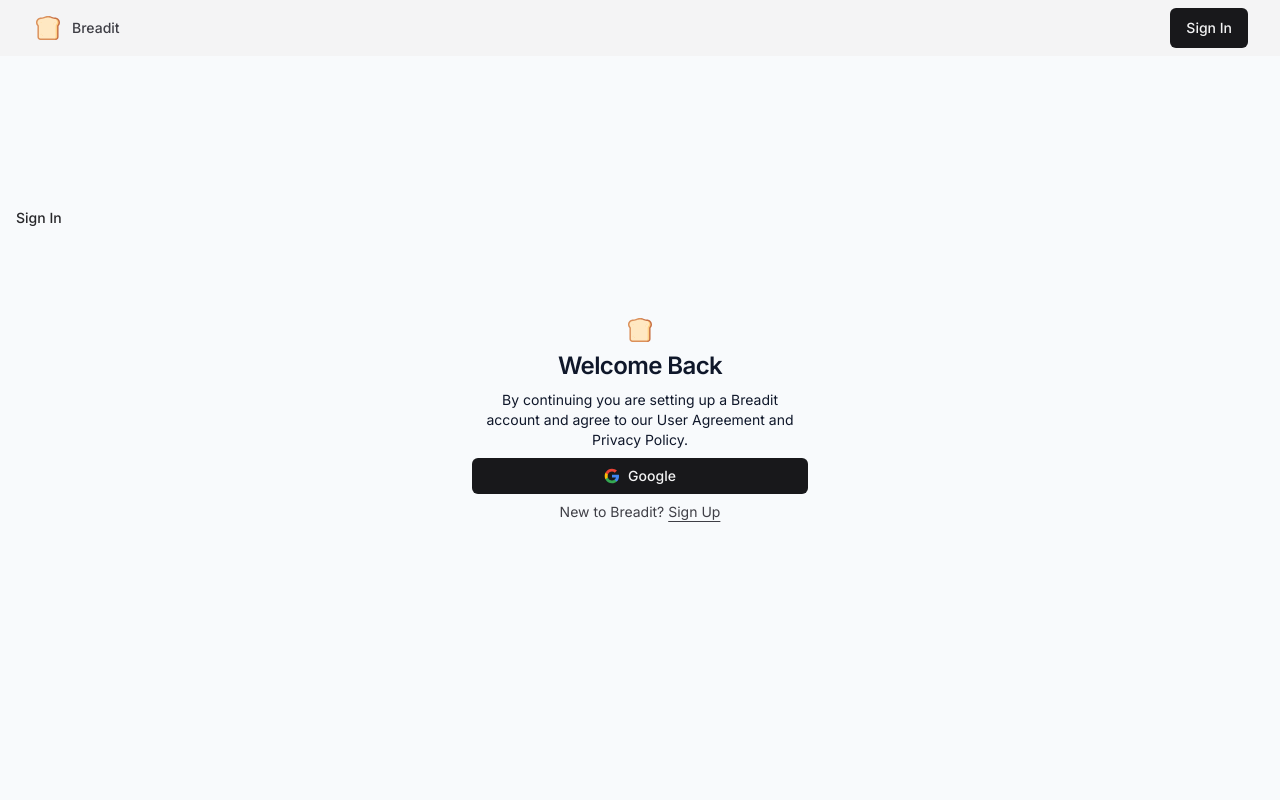
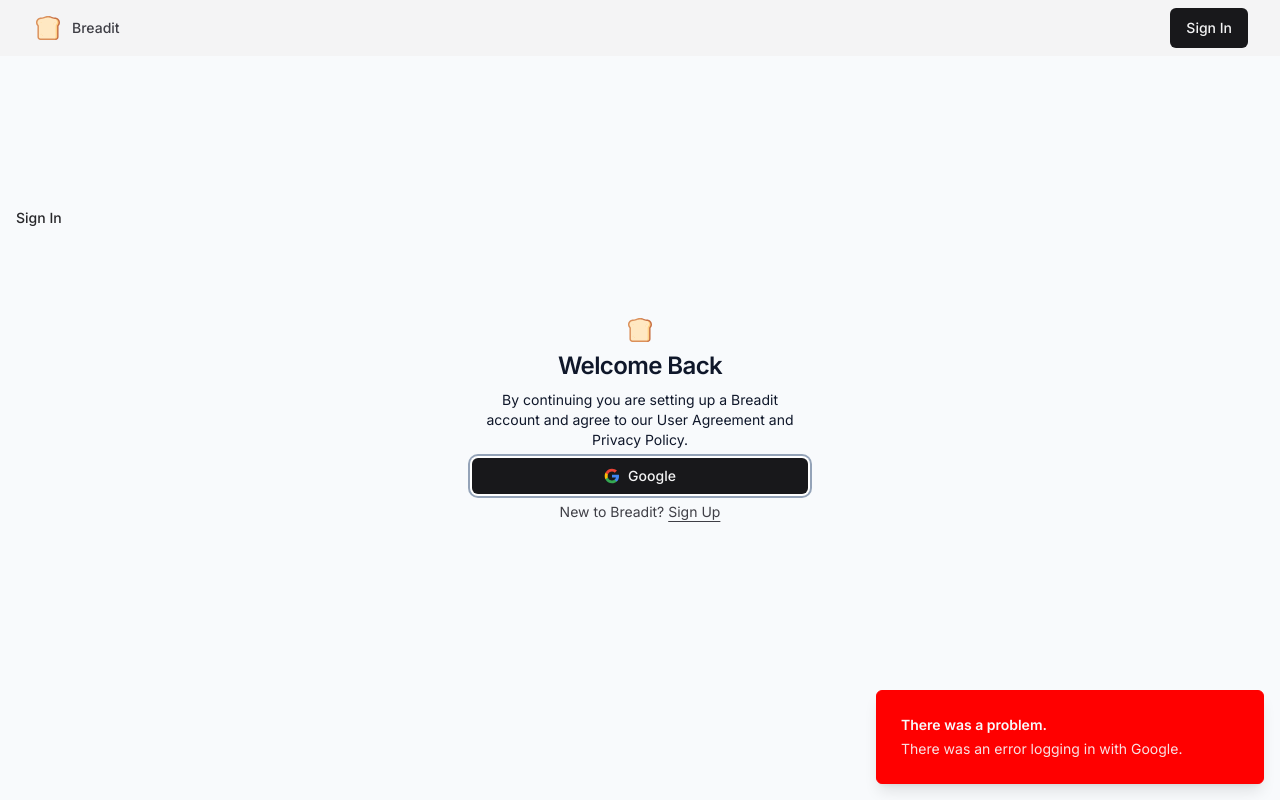
Before and after one commit to LorenzoWynberg/breadit, a Next.js app: page /sign-in in a window 1280 px wide. Both pictures are taken after a click on the button "Google". Built offline with nearby package versions, Linux system fonts and the light colour scheme.

Commit message:
Added Toaster

```diff
--- a/src/app/layout.tsx
+++ b/src/app/layout.tsx
@@ -1,31 +1,36 @@
-import Navbar from '@/components/Navbar'
-import { cn } from '@/lib/utils'
-import '@/styles/globals.css'
-import { Inter } from 'next/font/google'
+import Navbar from '@/components/Navbar';
+import { Toaster } from '@/components/ui/toaster';
+import { cn } from '@/lib/utils';
+import '@/styles/globals.css';
+import { Inter } from 'next/font/google';
 
 export const metadata = {
   title: 'Breadit',
   description: 'A Reddit clone built with Next.js and TypeScript.',
-}
+};
 
-const inter = Inter({ subsets: ['latin'] })
+const inter = Inter({ subsets: ['latin'] });
 
 export default function RootLayout({
   children,
 }: {
-  children: React.ReactNode
+  children: React.ReactNode;
 }) {
   return (
-    <html lang='en' className={cn(
+    <html
+      lang="en"
+      className={cn(
         'bg-white text-slate-900 antialiased light',
-        inter.className
-      )}>
-      <body className='min-h-screen pt-12 antialiased bg-slate-50'>
+        inter.className,
+      )}
+    >
+      <body className="min-h-screen pt-12 antialiased bg-slate-50">
         <Navbar />
-        <div className='container h-full pt-12 mx-auto max-w-7xl'>
+        <div className="container h-full pt-12 mx-auto max-w-7xl">
           {children}
         </div>
+        <Toaster />
       </body>
     </html>
-  )
+  );
 }
--- a/src/components/UserAuthForm.tsx
+++ b/src/components/UserAuthForm.tsx
@@ -5,19 +5,26 @@
 import { Button } from './ui/button';
 import { signIn } from 'next-auth/react';
 import { Icons } from './Icons';
+import { useToast } from '@/hooks/use-toast';
 
 interface UserAuthFormProps extends React.HTMLAttributes<HTMLDivElement> {}
 
 const UserAuthForm: FC<UserAuthFormProps> = ({ className, ...props }) => {
   const [isLoading, setIsLoading] = useState<boolean>(false);
+  const { toast } = useToast();
 
   const loginWithGoogle = async () => {
     setIsLoading(true);
-
     try {
-      await signIn('google', { callbackUrl: '/' });
+      throw new Error('OAuth not implemented');
+      await signIn('google');
     } catch (error) {
       // TODO: 'Handle error with toast notification'
+      toast({
+        title: 'There was a problem.',
+        description: 'There was an error logging in with Google.',
+        variant: 'destructive',
+      });
       console.error(error);
     } finally {
       setIsLoading(false);
--- /dev/null
+++ b/src/components/ui/toast.tsx
@@ -0,0 +1,127 @@
+import * as React from 'react';
+import * as ToastPrimitives from '@radix-ui/react-toast';
+import { cva, type VariantProps } from 'class-variance-authority';
+import { X } from 'lucide-react';
+
+import { cn } from '@/lib/utils';
+
+const ToastProvider = ToastPrimitives.Provider;
+
+const ToastViewport = React.forwardRef<
+  React.ElementRef<typeof ToastPrimitives.Viewport>,
+  React.ComponentPropsWithoutRef<typeof ToastPrimitives.Viewport>
+>(({ className, ...props }, ref) => (
+  <ToastPrimitives.Viewport
+    ref={ref}
+    className={cn(
+      'fixed top-0 z-[100] flex max-h-screen w-full flex-col-reverse p-4 sm:bottom-0 sm:right-0 sm:top-auto sm:flex-col md:max-w-[420px]',
+      className,
+    )}
+    {...props}
+  />
+));
+ToastViewport.displayName = ToastPrimitives.Viewport.displayName;
+
+const toastVariants = cva(
+  'group pointer-events-auto relative flex w-full items-center justify-between space-x-4 overflow-hidden rounded-md border p-6 pr-8 shadow-lg transition-all data-[swipe=cancel]:translate-x-0 data-[swipe=end]:translate-x-[var(--radix-toast-swipe-end-x)] data-[swipe=move]:translate-x-[var(--radix-toast-swipe-move-x)] data-[swipe=move]:transition-none data-[state=open]:animate-in data-[state=closed]:animate-out data-[swipe=end]:animate-out data-[state=closed]:fade-out-80 data-[state=closed]:slide-out-to-right-full data-[state=open]:slide-in-from-top-full data-[state=open]:sm:slide-in-from-bottom-full',
+  {
+    variants: {
+      variant: {
+        default: 'border bg-background text-foreground',
+        destructive:
+          'destructive group border-destructive bg-destructive text-destructive-foreground',
+      },
+    },
+    defaultVariants: {
+      variant: 'default',
+    },
+  },
+);
+
+const Toast = React.forwardRef<
+  React.ElementRef<typeof ToastPrimitives.Root>,
+  React.ComponentPropsWithoutRef<typeof ToastPrimitives.Root> &
+    VariantProps<typeof toastVariants>
+>(({ className, variant, ...props }, ref) => {
+  return (
+    <ToastPrimitives.Root
+      ref={ref}
+      className={cn(toastVariants({ variant }), className)}
+      {...props}
+    />
+  );
+});
+Toast.displayName = ToastPrimitives.Root.displayName;
+
+const ToastAction = React.forwardRef<
+  React.ElementRef<typeof ToastPrimitives.Action>,
+  React.ComponentPropsWithoutRef<typeof ToastPrimitives.Action>
+>(({ className, ...props }, ref) => (
+  <ToastPrimitives.Action
+    ref={ref}
+    className={cn(
+      'inline-flex h-8 shrink-0 items-center justify-center rounded-md border bg-transparent px-3 text-sm font-medium ring-offset-background transition-colors hover:bg-secondary focus:outline-none focus:ring-2 focus:ring-ring focus:ring-offset-2 disabled:pointer-events-none disabled:opacity-50 group-[.destructive]:border-muted/40 group-[.destructive]:hover:border-destructive/30 group-[.destructive]:hover:bg-destructive group-[.destructive]:hover:text-destructive-foreground group-[.destructive]:focus:ring-destructive',
+      className,
+    )}
+    {...props}
+  />
+));
+ToastAction.displayName = ToastPrimitives.Action.displayName;
+
+const ToastClose = React.forwardRef<
+  React.ElementRef<typeof ToastPrimitives.Close>,
+  React.ComponentPropsWithoutRef<typeof ToastPrimitives.Close>
+>(({ className, ...props }, ref) => (
+  <ToastPrimitives.Close
+    ref={ref}
+    className={cn(
+      'absolute right-2 top-2 rounded-md p-1 text-foreground/50 opacity-0 transition-opacity hover:text-foreground focus:opacity-100 focus:outline-none focus:ring-2 group-hover:opacity-100 group-[.destructive]:text-red-300 group-[.destructive]:hover:text-red-50 group-[.destructive]:focus:ring-red-400 group-[.destructive]:focus:ring-offset-red-600',
+      className,
+    )}
+    toast-close=""
+    {...props}
+  >
+    <X className="w-4 h-4" />
+  </ToastPrimitives.Close>
+));
+ToastClose.displayName = ToastPrimitives.Close.displayName;
+
+const ToastTitle = React.forwardRef<
+  React.ElementRef<typeof ToastPrimitives.Title>,
+  React.ComponentPropsWithoutRef<typeof ToastPrimitives.Title>
+>(({ className, ...props }, ref) => (
+  <ToastPrimitives.Title
+    ref={ref}
+    className={cn('text-sm font-semibold', className)}
+    {...props}
+  />
+));
+ToastTitle.displayName = ToastPrimitives.Title.displayName;
+
+const ToastDescription = React.forwardRef<
+  React.ElementRef<typeof ToastPrimitives.Description>,
+  React.ComponentPropsWithoutRef<typeof ToastPrimitives.Description>
+>(({ className, ...props }, ref) => (
+  <ToastPrimitives.Description
+    ref={ref}
+    className={cn('text-sm opacity-90', className)}
+    {...props}
+  />
+));
+ToastDescription.displayName = ToastPrimitives.Description.displayName;
+
+type ToastProps = React.ComponentPropsWithoutRef<typeof Toast>;
+
+type ToastActionElement = React.ReactElement<typeof ToastAction>;
+
+export {
+  type ToastProps,
+  type ToastActionElement,
+  ToastProvider,
+  ToastViewport,
+  Toast,
+  ToastTitle,
+  ToastDescription,
+  ToastClose,
+  ToastAction,
+};
--- /dev/null
+++ b/src/components/ui/toaster.tsx
@@ -0,0 +1,35 @@
+'use client';
+
+import {
+  Toast,
+  ToastClose,
+  ToastDescription,
+  ToastProvider,
+  ToastTitle,
+  ToastViewport,
+} from '@/components/ui/toast';
+import { useToast } from '@/hooks/use-toast';
+
+export function Toaster() {
+  const { toasts } = useToast();
+
+  return (
+    <ToastProvider>
+      {toasts.map(function ({ id, title, description, action, ...props }) {
+        return (
+          <Toast key={id} {...props}>
+            <div className="grid gap-1">
+              {title && <ToastTitle>{title}</ToastTitle>}
+              {description && (
+                <ToastDescription>{description}</ToastDescription>
+              )}
+            </div>
+            {action}
+            <ToastClose />
+          </Toast>
+        );
+      })}
+      <ToastViewport />
+    </ToastProvider>
+  );
+}
--- /dev/null
+++ b/src/hooks/use-toast.ts
@@ -0,0 +1,192 @@
+// Inspired by react-hot-toast library
+import * as React from "react"
+
+import type {
+  ToastActionElement,
+  ToastProps,
+} from "@/components/ui/toast"
+
+const TOAST_LIMIT = 1
+const TOAST_REMOVE_DELAY = 1000000
+
+type ToasterToast = ToastProps & {
+  id: string
+  title?: React.ReactNode
+  description?: React.ReactNode
+  action?: ToastActionElement
+}
+
+const actionTypes = {
+  ADD_TOAST: "ADD_TOAST",
+  UPDATE_TOAST: "UPDATE_TOAST",
+  DISMISS_TOAST: "DISMISS_TOAST",
+  REMOVE_TOAST: "REMOVE_TOAST",
+} as const
+
+let count = 0
+
+function genId() {
+  count = (count + 1) % Number.MAX_VALUE
+  return count.toString()
+}
+
+type ActionType = typeof actionTypes
+
+type Action =
+  | {
+      type: ActionType["ADD_TOAST"]
+      toast: ToasterToast
+    }
+  | {
+      type: ActionType["UPDATE_TOAST"]
+      toast: Partial<ToasterToast>
+    }
+  | {
+      type: ActionType["DISMISS_TOAST"]
+      toastId?: ToasterToast["id"]
+    }
+  | {
+      type: ActionType["REMOVE_TOAST"]
+      toastId?: ToasterToast["id"]
+    }
+
+interface State {
+  toasts: ToasterToast[]
+}
+
+const toastTimeouts = new Map<string, ReturnType<typeof setTimeout>>()
+
+const addToRemoveQueue = (toastId: string) => {
+  if (toastTimeouts.has(toastId)) {
+    return
+  }
+
+  const timeout = setTimeout(() => {
+    toastTimeouts.delete(toastId)
+    dispatch({
+      type: "REMOVE_TOAST",
+      toastId: toastId,
+    })
+  }, TOAST_REMOVE_DELAY)
+
+  toastTimeouts.set(toastId, timeout)
+}
+
+export const reducer = (state: State, action: Action): State => {
+  switch (action.type) {
+    case "ADD_TOAST":
+      return {
+        ...state,
+        toasts: [action.toast, ...state.toasts].slice(0, TOAST_LIMIT),
+      }
+
+    case "UPDATE_TOAST":
+      return {
+        ...state,
+        toasts: state.toasts.map((t) =>
+          t.id === action.toast.id ? { ...t, ...action.toast } : t
+        ),
+      }
+
+    case "DISMISS_TOAST": {
+      const { toastId } = action
+
+      // ! Side effects ! - This could be extracted into a dismissToast() action,
+      // but I'll keep it here for simplicity
+      if (toastId) {
+        addToRemoveQueue(toastId)
+      } else {
+        state.toasts.forEach((toast) => {
+          addToRemoveQueue(toast.id)
+        })
+      }
+
+      return {
+        ...state,
+        toasts: state.toasts.map((t) =>
+          t.id === toastId || toastId === undefined
+            ? {
+                ...t,
+                open: false,
+              }
+            : t
+        ),
+      }
+    }
+    case "REMOVE_TOAST":
+      if (action.toastId === undefined) {
+        return {
+          ...state,
+          toasts: [],
+        }
+      }
+      return {
+        ...state,
+        toasts: state.toasts.filter((t) => t.id !== action.toastId),
+      }
+  }
+}
+
+const listeners: Array<(state: State) => void> = []
+
+let memoryState: State = { toasts: [] }
+
+function dispatch(action: Action) {
+  memoryState = reducer(memoryState, action)
+  listeners.forEach((listener) => {
+    listener(memoryState)
+  })
+}
+
+type Toast = Omit<ToasterToast, "id">
+
+function toast({ ...props }: Toast) {
+  const id = genId()
+
+  const update = (props: ToasterToast) =>
+    dispatch({
+      type: "UPDATE_TOAST",
+      toast: { ...props, id },
+    })
+  const dismiss = () => dispatch({ type: "DISMISS_TOAST", toastId: id })
+
+  dispatch({
+    type: "ADD_TOAST",
+    toast: {
+      ...props,
+      id,
+      open: true,
+      onOpenChange: (open) => {
+        if (!open) dismiss()
+      },
+    },
+  })
+
+  return {
+    id: id,
+    dismiss,
+    update,
+  }
+}
+
+function useToast() {
+  const [state, setState] = React.useState<State>(memoryState)
+
+  React.useEffect(() => {
+    listeners.push(setState)
+    return () => {
+      const index = listeners.indexOf(setState)
+      if (index > -1) {
+        listeners.splice(index, 1)
+      }
+    }
+  }, [state])
+
+  return {
+    ...state,
+    toast,
+    dismiss: (toastId?: string) => dispatch({ type: "DISMISS_TOAST", toastId }),
+  }
+}
+
+export { useToast, toast }
```
